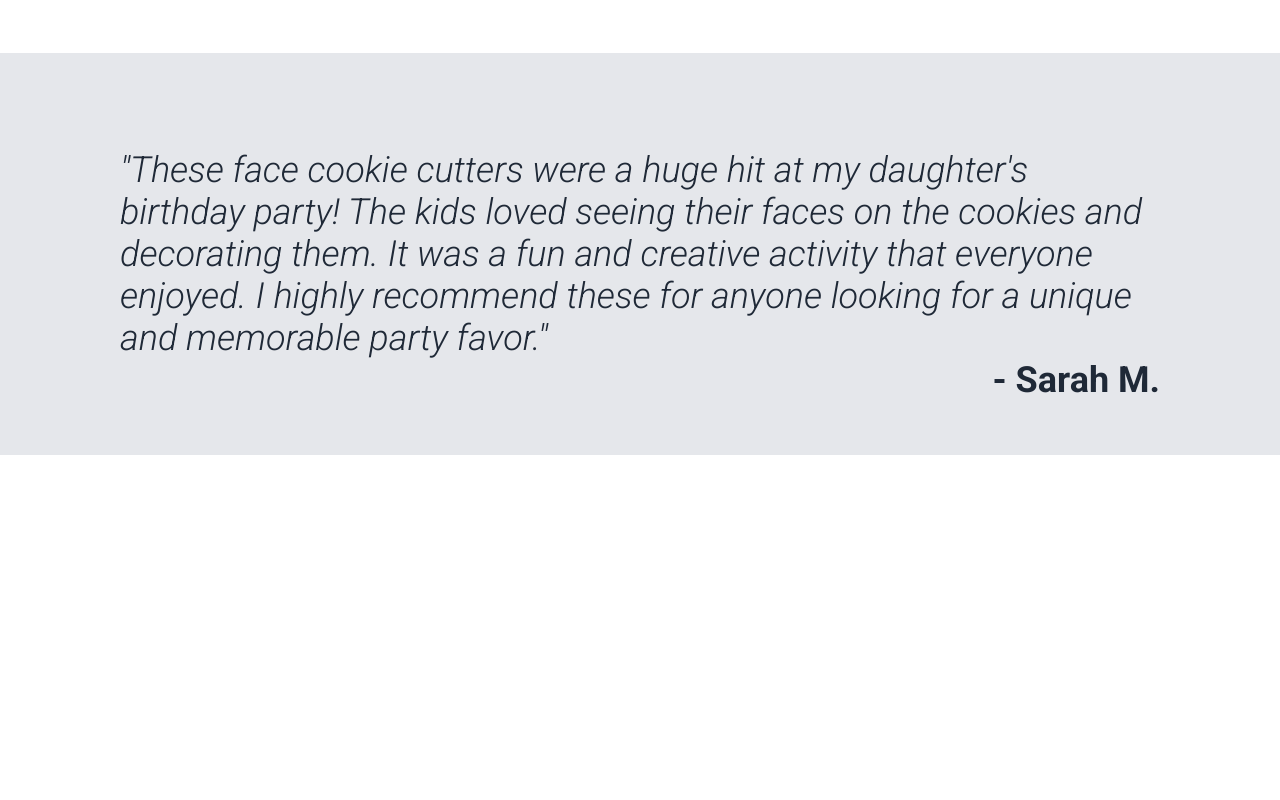
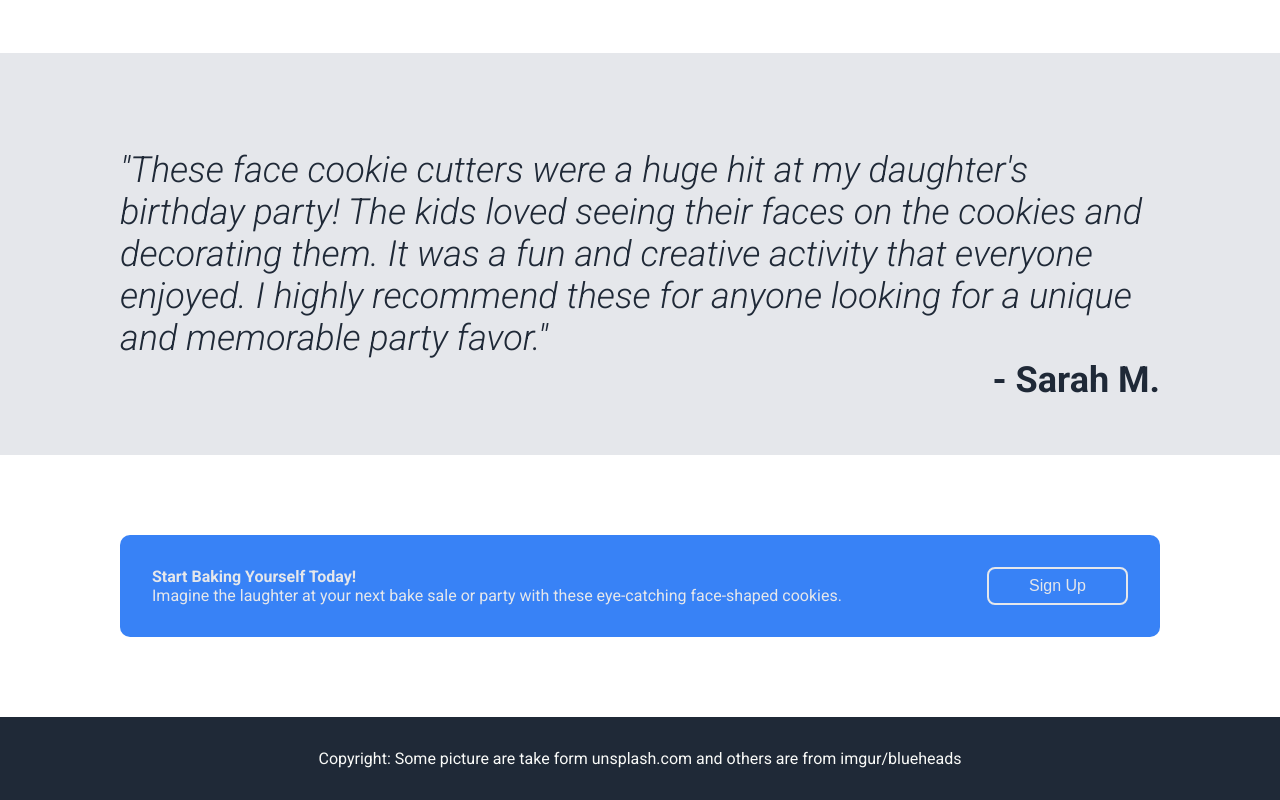
Before and after one commit to lemi-be/Odin-Css-landing-page, a plain HTML site: page index.html in a window 1280 px wide. Shown: the part 1063-1863 px from the top of the page. Before the commit the page ends 1598 px from the top, so only its background shows below. Drawn offline with Linux system fonts and the light colour scheme.

Commit message:
added a call to action before the footer also added a footer finished the stying for all of the section

```diff
--- a/index.html
+++ b/index.html
@@ -65,5 +65,23 @@
       </p>
       <p class="customer-name roboto-bold">- Sarah M.</p>
     </div>
+    <div class="call-to-action">
+      <div class="ftr-cta-text">
+        <p class="roboto-bold">Start Baking Yourself Today!</p>
+        <p>
+          Imagine the laughter at your next bake sale or party with these
+          eye-catching face-shaped cookies.
+        </p>
+      </div>
+      <div class="ftr-cta">
+        <button class="ftr-btn">Sign Up</button>
+      </div>
+    </div>
+    <div class="footer">
+      <p>
+        Copyright: Some picture are take form unsplash.com and others are from
+        imgur/blueheads
+      </p>
+    </div>
   </body>
 </html>
--- a/style.css
+++ b/style.css
@@ -141,5 +141,32 @@ li.logo {
 }
 
 .customer-name {
-    float: right;
+  float: right;
 }
+
+.call-to-action {
+  background-color: #3882f6;
+  display: flex;
+  margin-inline: 120px;
+  padding: 2rem;
+  border-radius: 10px;
+  align-items: center;
+  justify-content: space-between;
+  margin-block: 5rem;
+  color: #e5e7eb;
+}
+.ftr-btn {
+  background-color: transparent;
+  border-radius: 8px;
+  border: solid 2px #e5e7eb;
+  padding: 0.5rem 2.5rem;
+  color: #e5e7eb;
+  font-size: 16px;
+}
+
+.footer {
+  background-color: #1f2937;
+  color: #f9faf8;
+  text-align: center;
+  padding-block: 2rem;
+}
```
